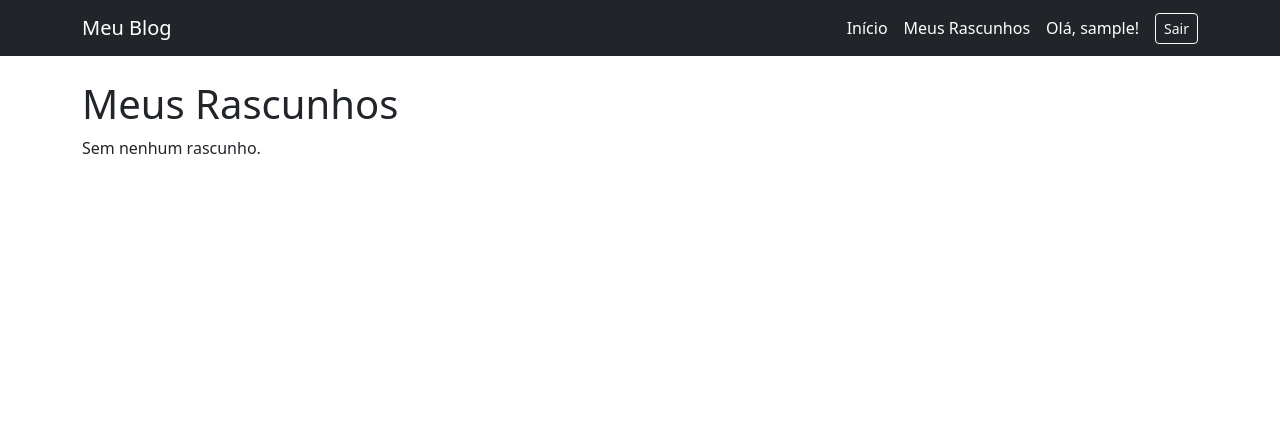
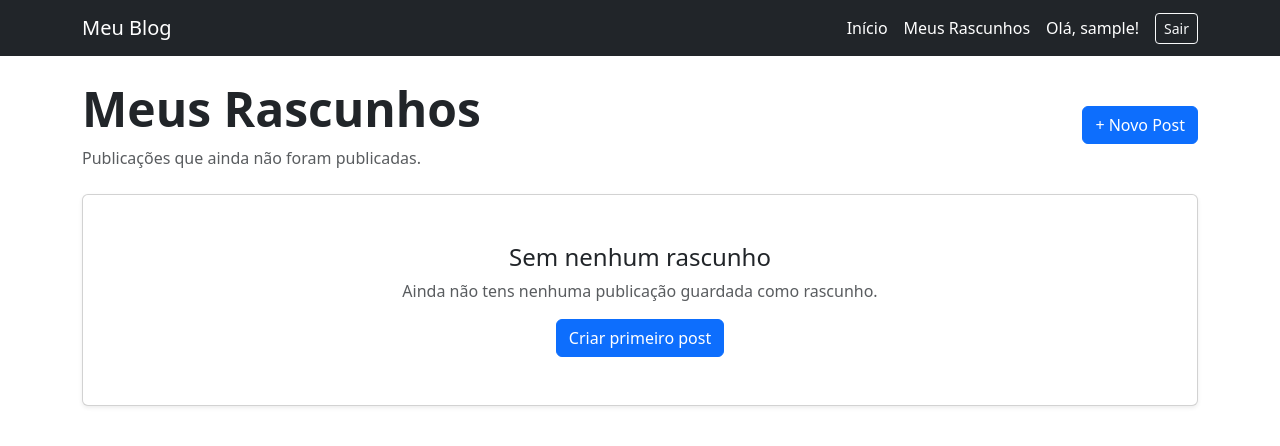
Before and after one commit to Miguel-Kumbi/Meu-Blog, a Django app: page /drafts/ in a window 1280 px wide. Shown: the top 446 px of the page. Run offline with Django 5.2, Linux system fonts and the light colour scheme; a user stored in the database is signed in; tables that the repository leaves empty hold one stand-in row (values such as "Sample post").

Commit message:
style: improve drafts layout

```diff
--- a/blog/templates/blog/drafts.html
+++ b/blog/templates/blog/drafts.html
@@ -1,34 +1,137 @@
 {% extends 'base.html' %}
 
 {% block title %}
-	Meus Rascunhos
+    Meus Rascunhos | Meu Blog
 {% endblock %}
 
 {% block content %}
-	<h1>Meus Rascunhos</h1>
+
+<div class="row mb-4 align-items-center">
+
+    <div class="col">
+        <h1 class="display-5 fw-bold">
+            Meus Rascunhos
+        </h1>
+
+        <p class="text-muted mb-0">
+            Publicações que ainda não foram publicadas.
+        </p>
+    </div>
+
+    <div class="col-auto">
+        <a
+            href="{% url 'post_create' %}"
+            class="btn btn-primary"
+        >
+            + Novo Post
+        </a>
+    </div>
+
+</div>
+
+
+<div class="row g-4">
 
     {% for post in posts %}
-		<article class="post-draft">
-			<h2>
-				<a href="{% url 'post_detail' post.slug %}">{{ post.title }}</a>
+
+        <div class="col-12 col-md-6 col-lg-4">
+
+            <article class="card h-100 shadow-sm">
+
+                <div class="card-body d-flex flex-column">
+
+                    <div class="mb-3">
+
+                        <span class="badge bg-warning text-dark">
+                            Rascunho
+                        </span>
+
+                        {% if post.category %}
+                            <span class="badge bg-secondary">
+                                {{ post.category }}
+                            </span>
+                        {% endif %}
+
+                    </div>
+
+                    <h2 class="card-title h4">
+                        <a
+                            href="{% url 'post_detail' post.slug %}"
+                            class="text-decoration-none"
+                        >
+                            {{ post.title }}
+                        </a>
                     </h2>
 
-			<p>{{ post.content|truncatewords:30 }}</p>
+                    <p class="card-text text-muted">
+                        {{ post.content|truncatewords:30 }}
+                    </p>
 
-			<footer>
-				<p><small>Autor: {{ post.author.username }}</small></p>
+                    <div class="mt-auto">
 
-				{% if post.category %}
-					<p><small>Categoria: {{ post.category }}</small></p>
+                        <hr>
+
+                        <div class="mb-3">
+
+                            <small class="text-muted d-block">
+                                Autor: {{ post.author.username }}
+                            </small>
+
+                            {% if post.created_at %}
+                                <small class="text-muted d-block">
+                                    Criado em:
+                                    {{ post.created_at|date:"d/m/Y H:i" }}
+                                </small>
                             {% endif %}
 
-				{% if post.created_at %}
-					<p><small>Criado em: {{ post.created_at|date:"d/m/Y H:i" }}</small></p>
-				{% endif %}
-			</footer>
-			<hr>
+                        </div>
+
+                        <a
+                            href="{% url 'post_detail' post.slug %}"
+                            class="btn btn-outline-primary"
+                        >
+                            Abrir rascunho
+                        </a>
+
+                    </div>
+
+                </div>
+
             </article>
+
+        </div>
+
     {% empty %}
-		<p>Sem nenhum rascunho.</p>
+
+        <div class="col-12">
+
+            <div class="card shadow-sm">
+
+                <div class="card-body text-center py-5">
+
+                    <h2 class="h4">
+                        Sem nenhum rascunho
+                    </h2>
+
+                    <p class="text-muted">
+                        Ainda não tens nenhuma publicação guardada como rascunho.
+                    </p>
+
+                    <a
+                        href="{% url 'post_create' %}"
+                        class="btn btn-primary"
+                    >
+                        Criar primeiro post
+                    </a>
+
+                </div>
+
+            </div>
+
+        </div>
+
     {% endfor %}
+
+</div>
+
 {% endblock %}
```
Lines whose indentation alone changed are shown as unchanged.
